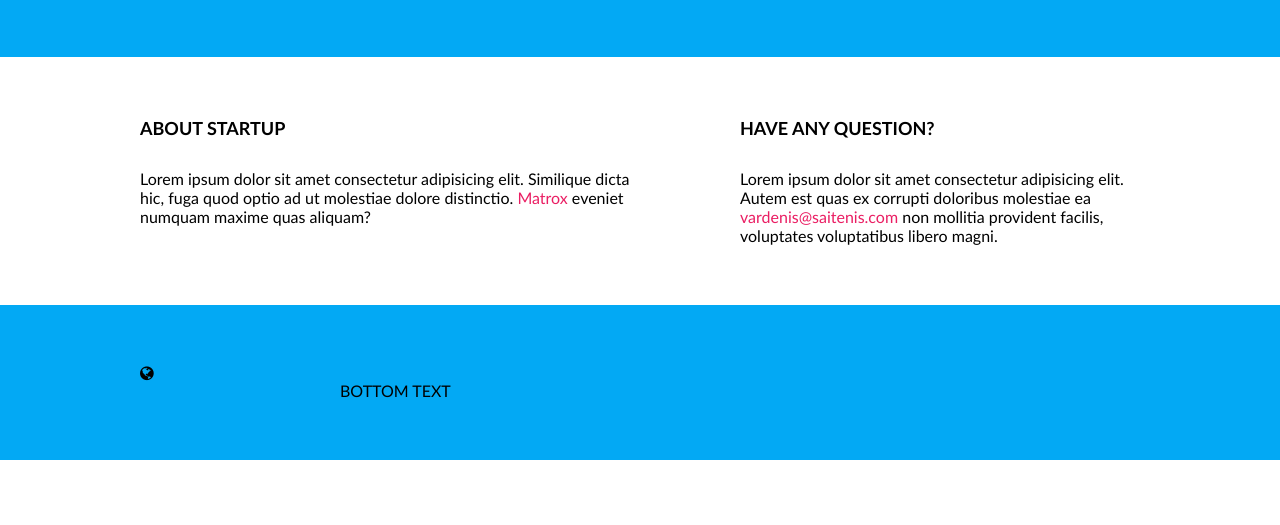
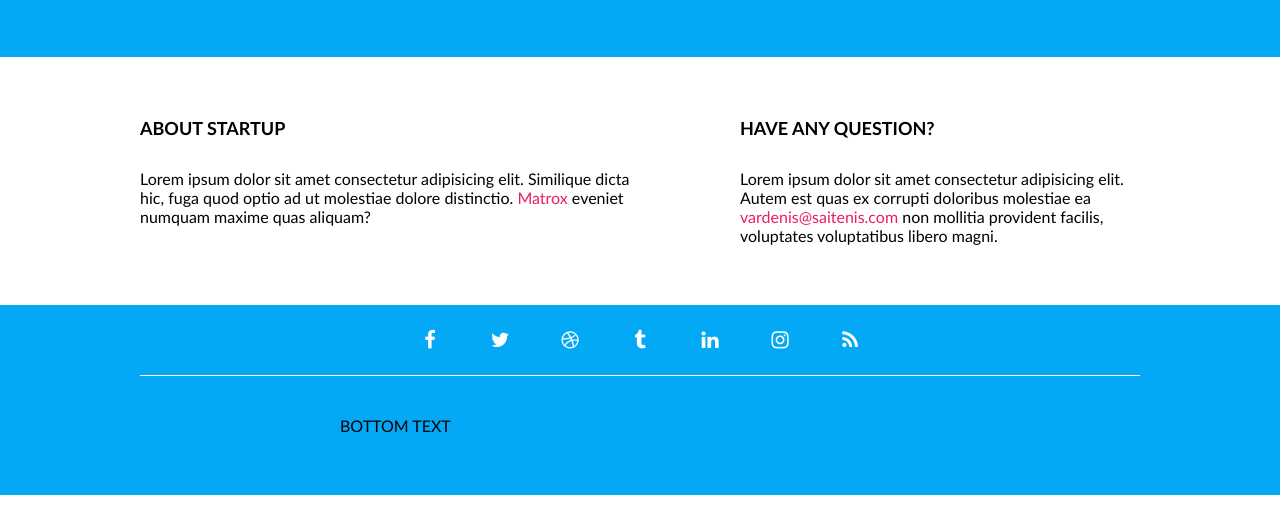
Before and after one commit to Zukauskas/04-coming-soon, a website: page index.html in a window 1280 px wide. Shown: the part 275-800 px from the top of the page. Drawn offline with Linux system fonts and the light colour scheme.

Commit message:
Socials #12

```diff
--- a/css/pages/home.css
+++ b/css/pages/home.css
@@ -37,3 +37,35 @@
 .section-description > a:hover {
     text-decoration: underline;
 }
+
+footer.container{
+    padding-top: 0;
+}
+
+.row.socials {
+    padding-top: 0.5em;
+    padding-bottom: 0.5em;
+    margin-bottom: 2em;
+    font-size: 20px;
+    border-bottom: 1px solid white;
+    justify-content: center;
+    gap: 1em;
+}
+.socials > a {
+    width: 2.5em;
+    height: 2.5em;
+    text-align: center;
+    line-height: 2.5em;
+    text-decoration: none;
+    color: #fff;
+    border-radius: 50%;
+    transition:all 0.5s;
+}
+
+.socials > a:hover{
+    color: var(--main-color);
+    background-color: white;
+}
+
+.bottom {
+}
--- a/index.html
+++ b/index.html
@@ -43,10 +43,16 @@
         </div>
     </section>
     <footer class="container bg-blue">
-        <div class="row">
-            <i class="fa fa-globe"></i>
+        <div class="row socials">
+            <a href="#" class="fa fa-facebook"></a>
+            <a href="#" class="fa fa-twitter"></a>
+            <a href="#" class="fa fa-dribbble"></a>
+            <a href="#" class="fa fa-tumblr"></a>
+            <a href="#" class="fa fa-linkedin"></a>
+            <a href="#" class="fa fa-instagram"></a>
+            <a href="#" class="fa fa-rss"></a>
         </div>
-        <div class="short-row">
+        <div class="short-row bottom">
             BOTTOM TEXT
         </div>
     </footer>
```
